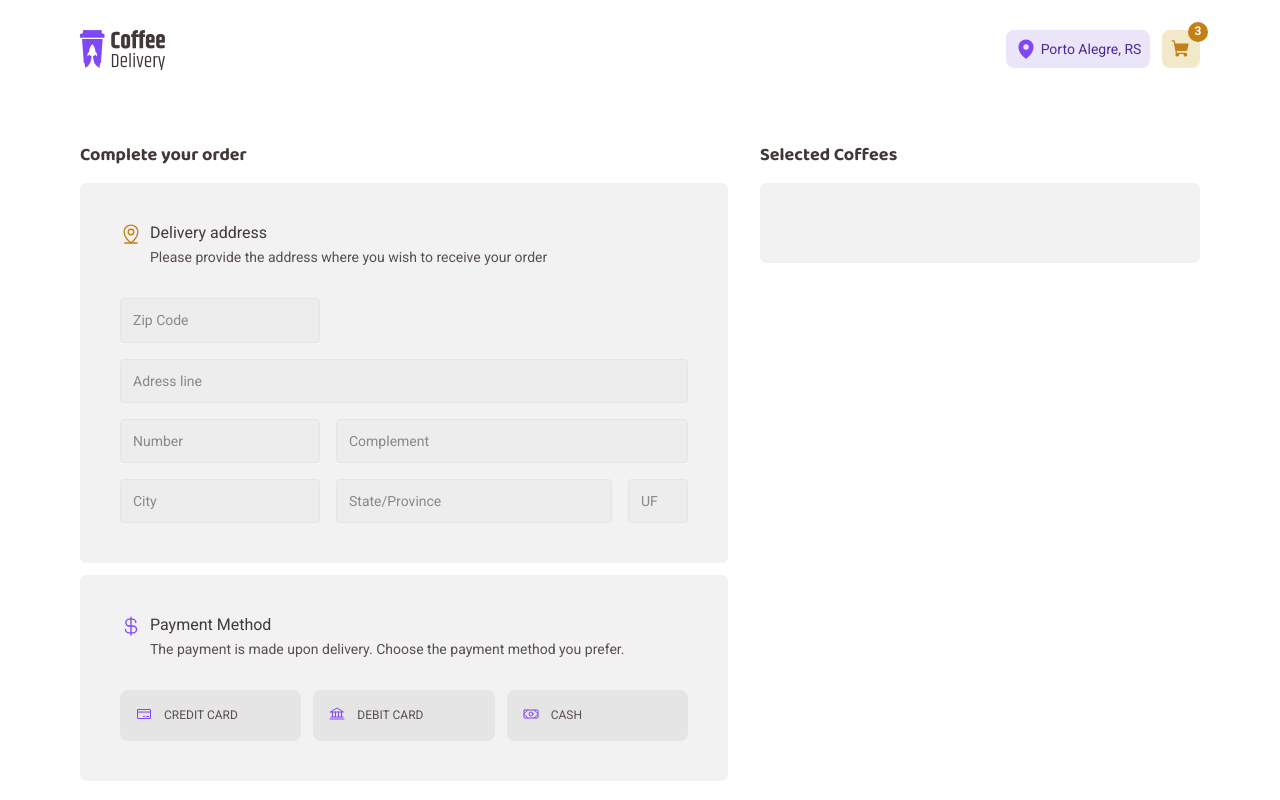
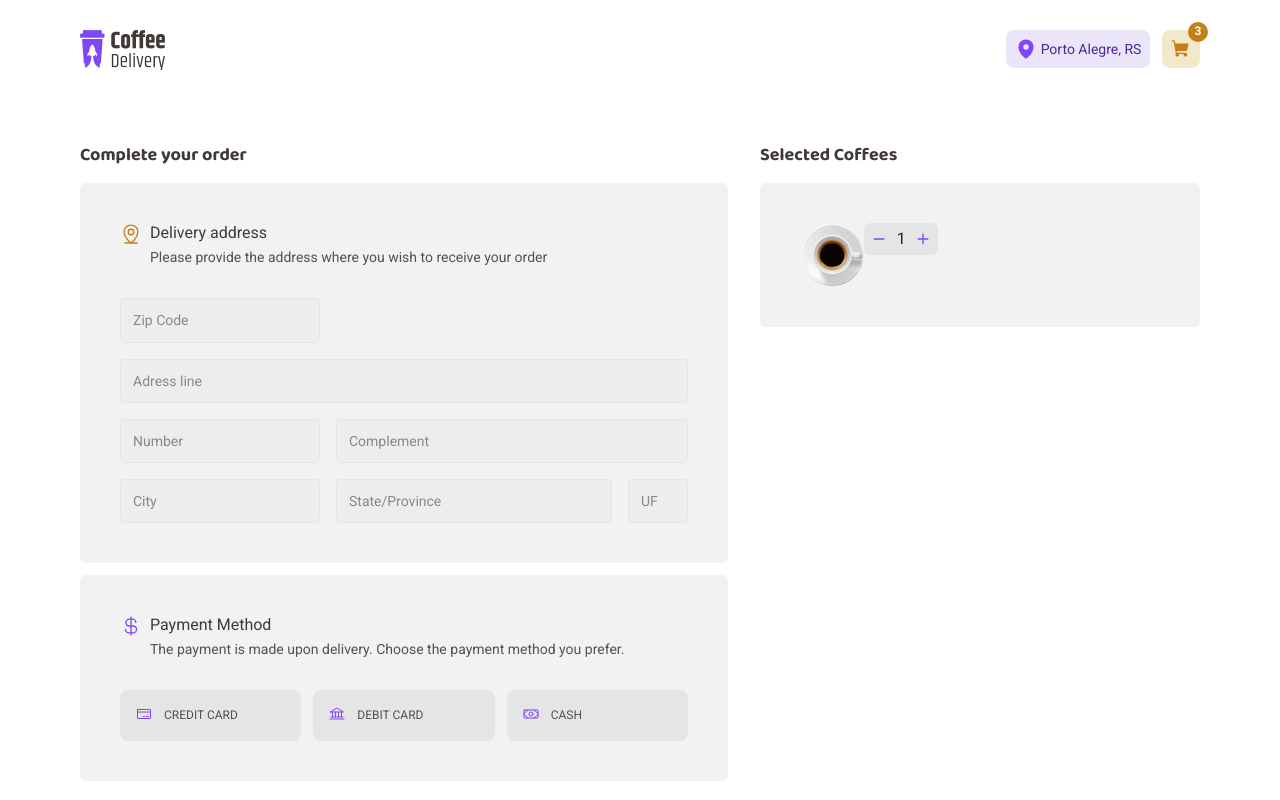
Before and after one commit to Sathosk/CoffeeDelivery, a React (Vite) app: page /checkout in a window 1280 px wide. Built offline with nearby package versions, Linux system fonts and the light colour scheme.

Commit message:
style: in progress of styling selected coffees

```diff
--- a/src/components/CountButton/index.tsx
+++ b/src/components/CountButton/index.tsx
@@ -5,11 +5,11 @@ export function CountButton() {
     return (
         <CountContainer>
             <AddRemoveButton>
-                <Minus weight="bold" />
+                <Minus weight="bold" size={14} />
             </AddRemoveButton>
             <span>1</span>
             <AddRemoveButton>
-                <Plus weight="bold" />
+                <Plus weight="bold" size={14} />
             </AddRemoveButton>
         </CountContainer>
     );
--- a/src/components/CountButton/style.ts
+++ b/src/components/CountButton/style.ts
@@ -5,10 +5,9 @@ export const CountContainer = styled.div`
     display: flex;
     justify-content: space-between;
     align-items: center;
+    gap: 0.666rem;
 
-    width: 4.5rem;
-    height: 2.375rem;
-    padding: 0 0.5rem;
+    padding: 0.343rem 0.5rem;
 
     border-radius: 6px;
 
@@ -21,7 +20,7 @@ export const CountContainer = styled.div`
 `;
 
 export const AddRemoveButton = styled.button`
-    height: 16px;
+    height: 14px;
     color: ${props => props.theme.purple};
 
     transition: color 0.2s ease;
--- a/src/pages/Checkout/components/OrderSummary/SelectedCoffee/index.tsx
+++ b/src/pages/Checkout/components/OrderSummary/SelectedCoffee/index.tsx
@@ -1,9 +1,18 @@
-import { CoffeeCardContainer } from "./styles";
+import { CoffeCardController, CoffeeCardContainer, Price } from "./styles";
+import exampleImg from "../../../../../assets/CoffeeList/Type=Expresso.svg";
+import { CountButton } from "../../../../../components/CountButton";
 
 export function SelectedCoffee() {
     return (
         <CoffeeCardContainer>
-            <img src="" alt="" />
+            <img src={exampleImg} alt="" />
+            <CoffeCardController>
+                <CountButton />
+            </CoffeCardController>
+
+            <Price>
+                <span></span>
+            </Price>
         </CoffeeCardContainer>
     );
 }
--- a/src/pages/Checkout/components/OrderSummary/SelectedCoffee/styles.ts
+++ b/src/pages/Checkout/components/OrderSummary/SelectedCoffee/styles.ts
@@ -1,5 +1,19 @@
 import { styled } from "styled-components";
 
 export const CoffeeCardContainer = styled.li`
+    position: relative;
+    display: flex;
+
+    img {
+        width: 4rem;
+    }
+`;
+
+export const CoffeCardController = styled.div`
+    display: flex;
+    flex-direction: column;
+`;
+
+export const Price = styled.div`
 
 `;
--- a/src/pages/Checkout/components/OrderSummary/index.tsx
+++ b/src/pages/Checkout/components/OrderSummary/index.tsx
@@ -1,10 +1,13 @@
+import { SelectedCoffee } from "./SelectedCoffee";
 import { OrderSummaryContainer, OrderSummarySection } from "./styles";
 
 export function OrderSummary() {
     return (
         <OrderSummarySection>
             <h3>Selected Coffees</h3>
-            <OrderSummaryContainer></OrderSummaryContainer>
+            <OrderSummaryContainer>
+                <SelectedCoffee />
+            </OrderSummaryContainer>
         </OrderSummarySection>
     );
 }
```
